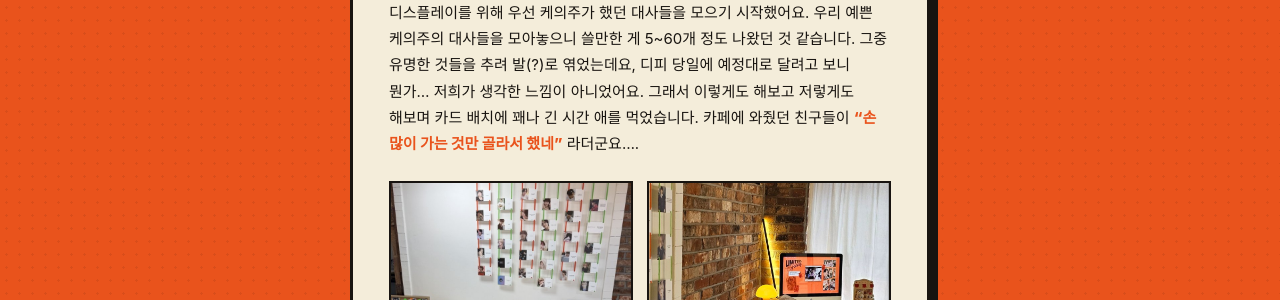
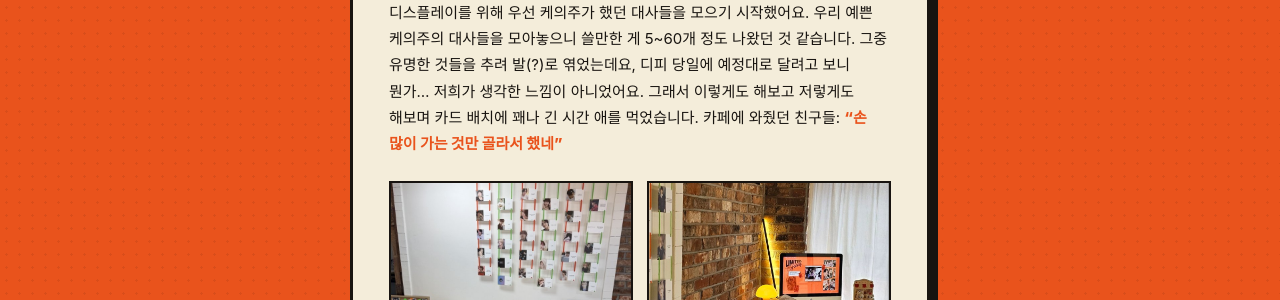
Before and after one commit to limitedpairing/blog, a Jekyll site: the page built from index.html, in a window 1280 px wide and 900 px high, scrolled down 5969 px. Shown: the part 257-557 px from the top of the window. Built offline with Jekyll 4.4.1, drawn with Linux system fonts in a browser that asks for light colours; some web fonts are replaced.

Commit message:
Update index.html

```diff
--- a/index.html
+++ b/index.html
@@ -71,7 +71,7 @@ description: "케의주 카페 이벤트(LIMITED PAIRING)의 작업기 — 총
 
   {% include photo.html file="007.jpg" caption="케의주 대사 카드" %}
 
-  <p>디스플레이를 위해 우선 케의주가 했던 대사들을 모으기 시작했어요. 우리 예쁜 케의주의 대사들을 모아놓으니 쓸만한 게 5~60개 정도 나왔던 것 같습니다. 그중 유명한 것들을 추려 발(?)로 엮었는데요, 디피 당일에 예정대로 달려고 보니 뭔가… 저희가 생각한 느낌이 아니었어요. 그래서 이렇게도 해보고 저렇게도 해보며 카드 배치에 꽤나 긴 시간 애를 먹었습니다. 카페에 와줬던 친구들이 <em>“손 많이 가는 것만 골라서 했네”</em> 라더군요….</p>
+  <p>디스플레이를 위해 우선 케의주가 했던 대사들을 모으기 시작했어요. 우리 예쁜 케의주의 대사들을 모아놓으니 쓸만한 게 5~60개 정도 나왔던 것 같습니다. 그중 유명한 것들을 추려 발(?)로 엮었는데요, 디피 당일에 예정대로 달려고 보니 뭔가… 저희가 생각한 느낌이 아니었어요. 그래서 이렇게도 해보고 저렇게도 해보며 카드 배치에 꽤나 긴 시간 애를 먹었습니다. 카페에 와줬던 친구들: <em>“손 많이 가는 것만 골라서 했네”</em></p>
 
   <div class="photo-row">
   {% include photo.html file="008.jpg" caption="카드로 채운 디스플레이 벽" %}
```
